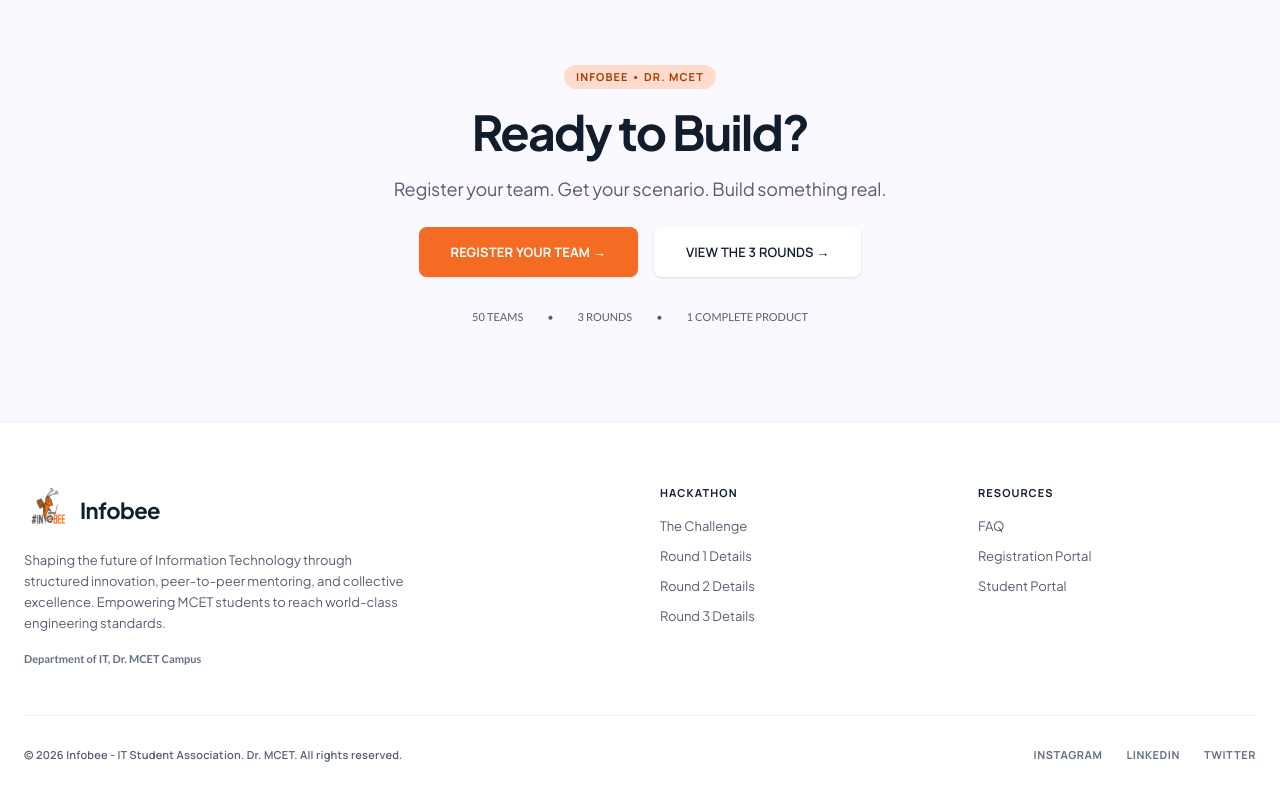
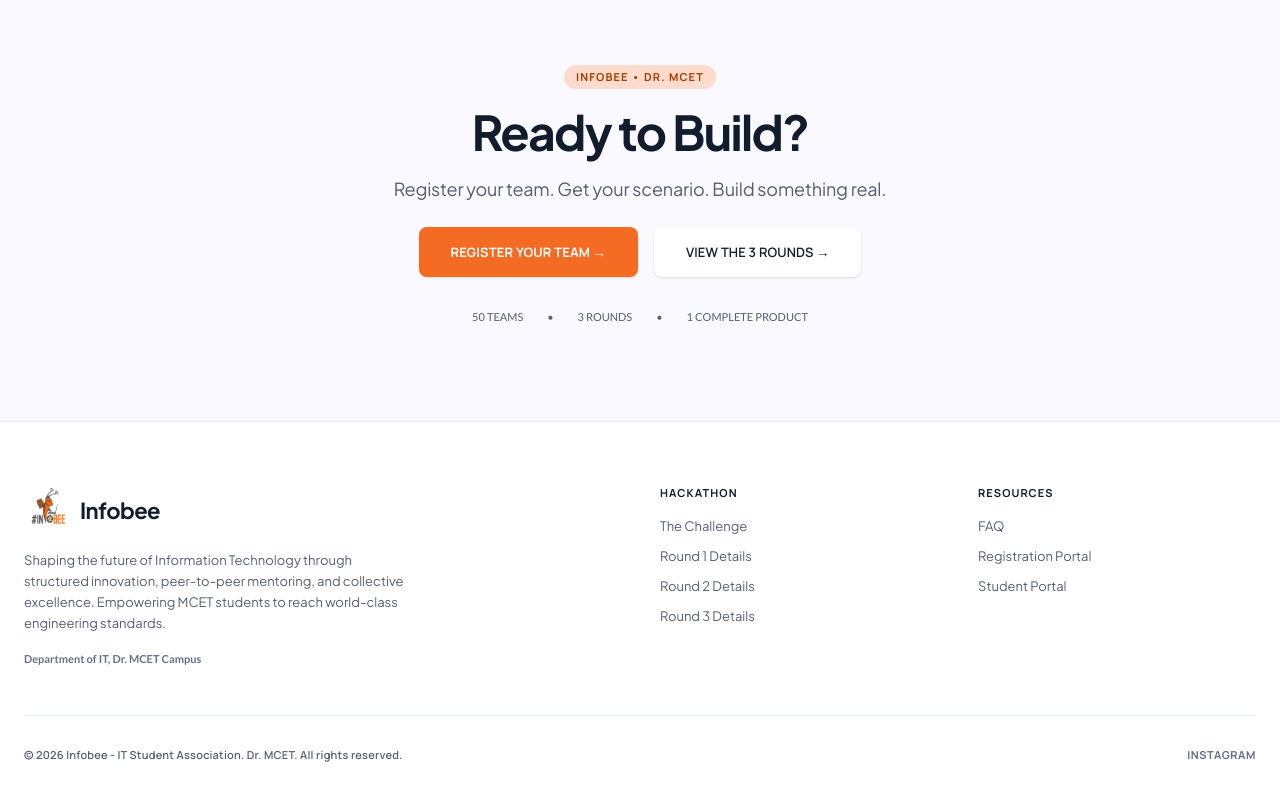
Before and after one commit to Ashwinkumaresan/infobee, a React (Vite) app: page /hackathon in a window 1280 px wide. Shown: the part 8606-9406 px from the top of the page. Built offline with nearby package versions, Linux system fonts and the light colour scheme; no server answers; a web font is replaced by a local one.

Commit message:
insta link

```diff
--- a/src/components/Footer.tsx
+++ b/src/components/Footer.tsx
@@ -101,14 +101,8 @@ export default function Footer({ onNavClick, onCalendarClick, onPortalClick }: F
           </div>
 
           <div className="flex space-x-6 text-brand-grayMuted font-bold uppercase tracking-wider">
-            <a href="https://instagram.com" target="_blank" rel="noopener noreferrer" className="hover:text-brand-orange transition-colors">
+            <a href="https://www.instagram.com/infobee_it?stkn=ZTJwczhpaGs4bWRz" target="_blank" rel="noopener noreferrer" className="hover:text-brand-orange transition-colors">
               INSTAGRAM
-            </a>
-            <a href="https://linkedin.com" target="_blank" rel="noopener noreferrer" className="hover:text-brand-orange transition-colors">
-              LINKEDIN
-            </a>
-            <a href="https://twitter.com" target="_blank" rel="noopener noreferrer" className="hover:text-brand-orange transition-colors">
-              TWITTER
             </a>
           </div>
         </div>
```
